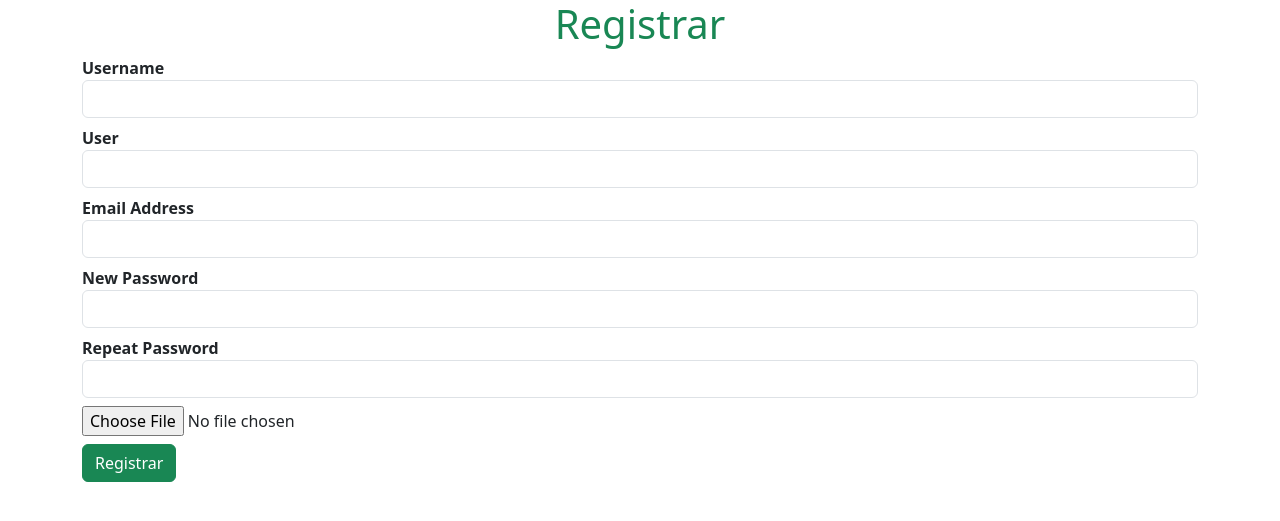
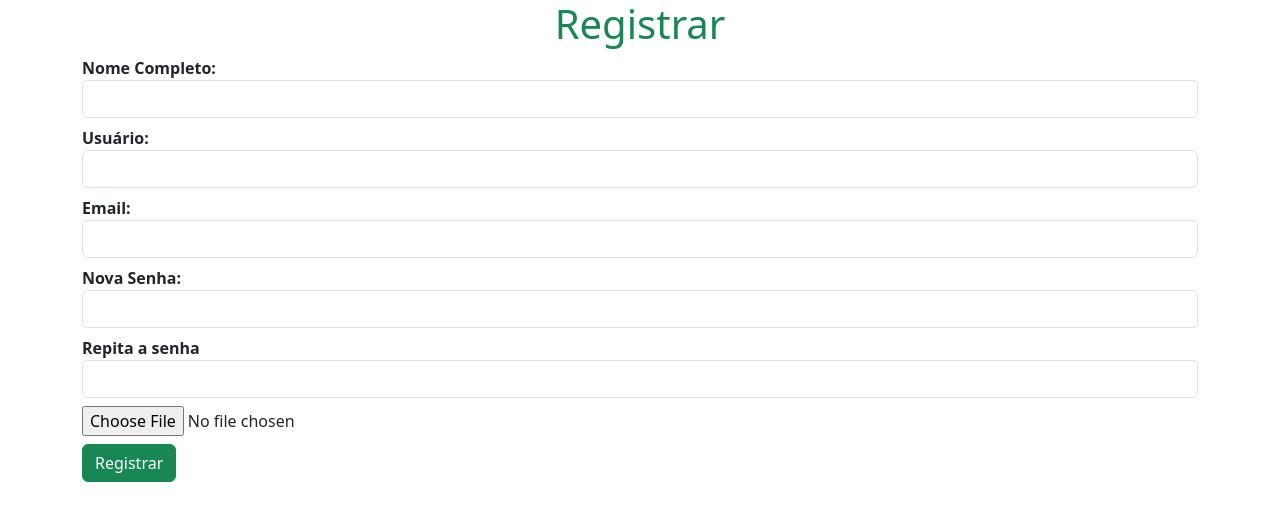
Before and after one commit to cleitone1000/ecommerce, a Flask app: page /registrar in a window 1280 px wide. Shown: the top 521 px of the page. Run offline with Flask 3, Linux system fonts and the light colour scheme; some libraries are stand-ins or nearby versions.

Commit message:
fixed_error_db

```diff
--- a/loja/__init__.py
+++ b/loja/__init__.py
@@ -1,6 +1,7 @@
 from flask import Flask
 from flask_sqlalchemy import SQLAlchemy
 from flask_bcrypt import Bcrypt
+
 
 #create the extension
 db = SQLAlchemy()
--- /dev/null
+++ b/loja/admin/forms.py
@@ -0,0 +1,12 @@
+from wtforms import Form, BooleanField, StringField, PasswordField, validators
+
+
+class RegistrationForm(Form):
+    name = StringField('Nome Completo: ', [validators.Length(min=4, max=25)])
+    username = StringField('Usuário: ', [validators.Length(min=4, max=25)])
+    email = StringField('Email: ', [validators.Length(min=6, max=35)])
+    password = PasswordField('Nova Senha: ', [
+        validators.DataRequired(),
+        validators.EqualTo('confirm', message='Repita a senha')
+    ])
+    confirm = PasswordField('Repita a senha')
--- a/loja/admin/formulario.py
+++ /dev/null
@@ -1,11 +0,0 @@
-from wtforms import Form, BooleanField, StringField, PasswordField, validators
-
-class RegistrationForm(Form):
-    name = StringField('Username', [validators.Length(min=4, max=25)])
-    username = StringField('User', [validators.Length(min=4, max=25)])
-    email = StringField('Email Address', [validators.Length(min=6, max=35)])
-    password = PasswordField('New Password', [
-        validators.DataRequired(),
-        validators.EqualTo('Confirm', message='Passwords must match')
-    ])
-    confirm = PasswordField('Repeat Password')
--- a/loja/admin/models.py
+++ b/loja/admin/models.py
@@ -1,4 +1,4 @@
-from loja import db
+from loja import db, app
 
 
 class User(db.Model):
@@ -11,3 +11,6 @@ class User(db.Model):
 
     def __repr__(self):
         return '<User %r>' % self.username
+
+with app.app_context():
+    db.create_all()
--- a/loja/admin/rotas.py
+++ b/loja/admin/rotas.py
@@ -1,22 +1,18 @@
-from flask import render_template, session, request, url_for, flash
+from flask import render_template, session, request, redirect, url_for, flash
 
 from loja import app, db, bcrypt
-
-from .formulario import RegistrationForm
-
+from .forms import RegistrationForm
+from .models import User
 import os
-
-
-
-
 
 
 
 
 @app.route('/')
 
+
 def home():
-    return "Hello World!"
+    return render_template('admin/index.html', title = 'Home')
 
 
 @app.route('/registrar', methods=['GET', 'POST'])
@@ -24,9 +20,10 @@ def registrar():
     form = RegistrationForm(request.form)
     if request.method == 'POST' and form.validate():
         hash_password = bcrypt.generate_password_hash(form.password.data)
-        user = User(form.username.data, form.email.data,
-                    form.password.data)
-        db_session.add(user)
-        flash('Obrigado por registrar')
-        return redirect(url_for('login'))
+        user = User(name = form.name.data, username = form.username.data, email = form.email.data, password=hash_password)
+        db.session.add(user)
+        db.session.commit()
+        flash(f'Obrigado {form.name.data} por registrar', 'success')
+
+        return redirect(url_for('home'))
     return render_template('admin/registrar.html', form=form, title='Pagina de registros')
--- a/loja/templates/admin/registrar.html
+++ b/loja/templates/admin/registrar.html
@@ -4,7 +4,7 @@
 
 <div class="text-center h1 text-success">Registrar</div>
 <div class="container">
-    {% from "_formularioajuda.html" import render_field %}
+    {% from "_formhelp.html" import render_field %}
 <form method="post", enctype="multipart/form-data">
         <div>
         {{ render_field(form.name, class="form-control") }}
@@ -14,7 +14,7 @@
         {{ render_field(form.confirm, class="form-control") }}
         <input type="file" name="photo">
         </div>
-    <p><input type=submit value="Registrar" class="btn btn-success mt-2"></p>
+        <p><input type=submit value="Registrar" class="btn btn-success mt-2"></p>
 </form>
 </div>
 
```
Also changed, not shown: loja/templates/admin/index.html (added, +15 -0 lines), instance/minhaloja.db (added), loja/templates/_formhelp.html (renamed from loja/templates/_formularioajuda.html).
